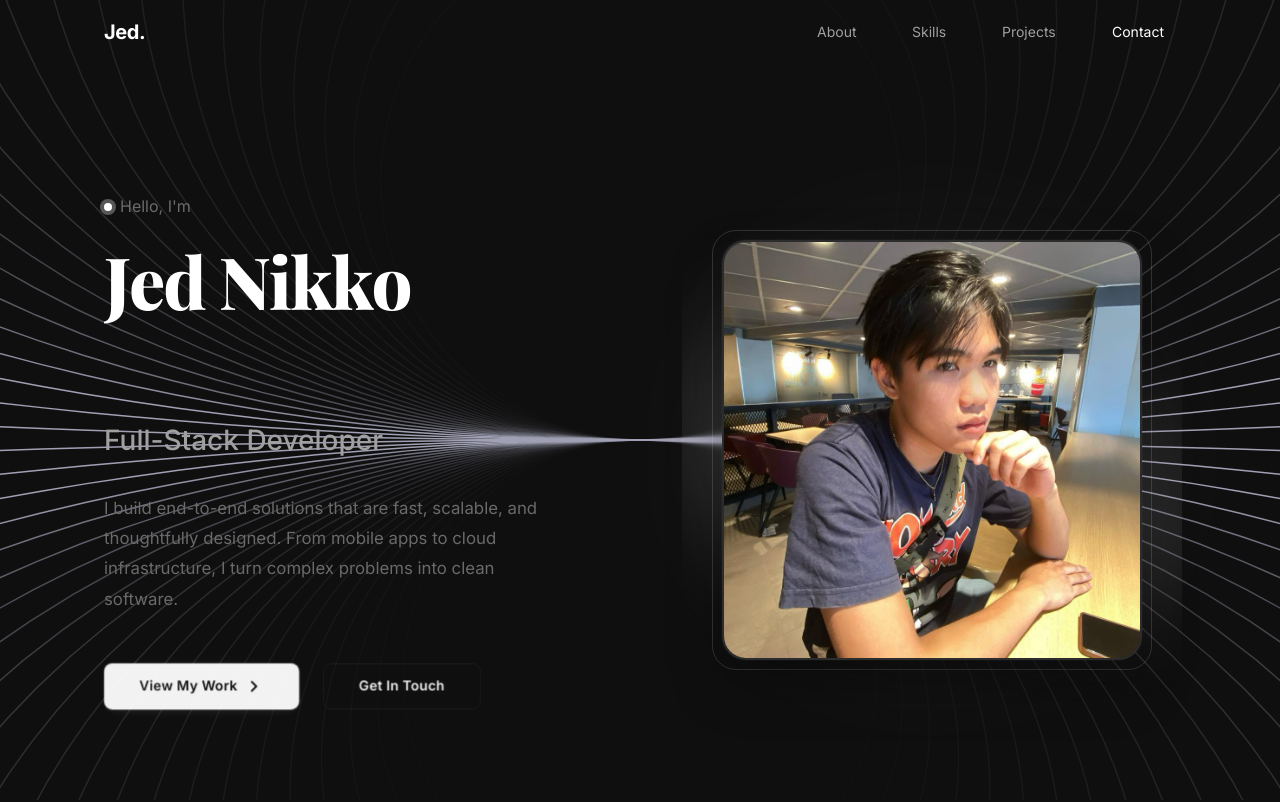
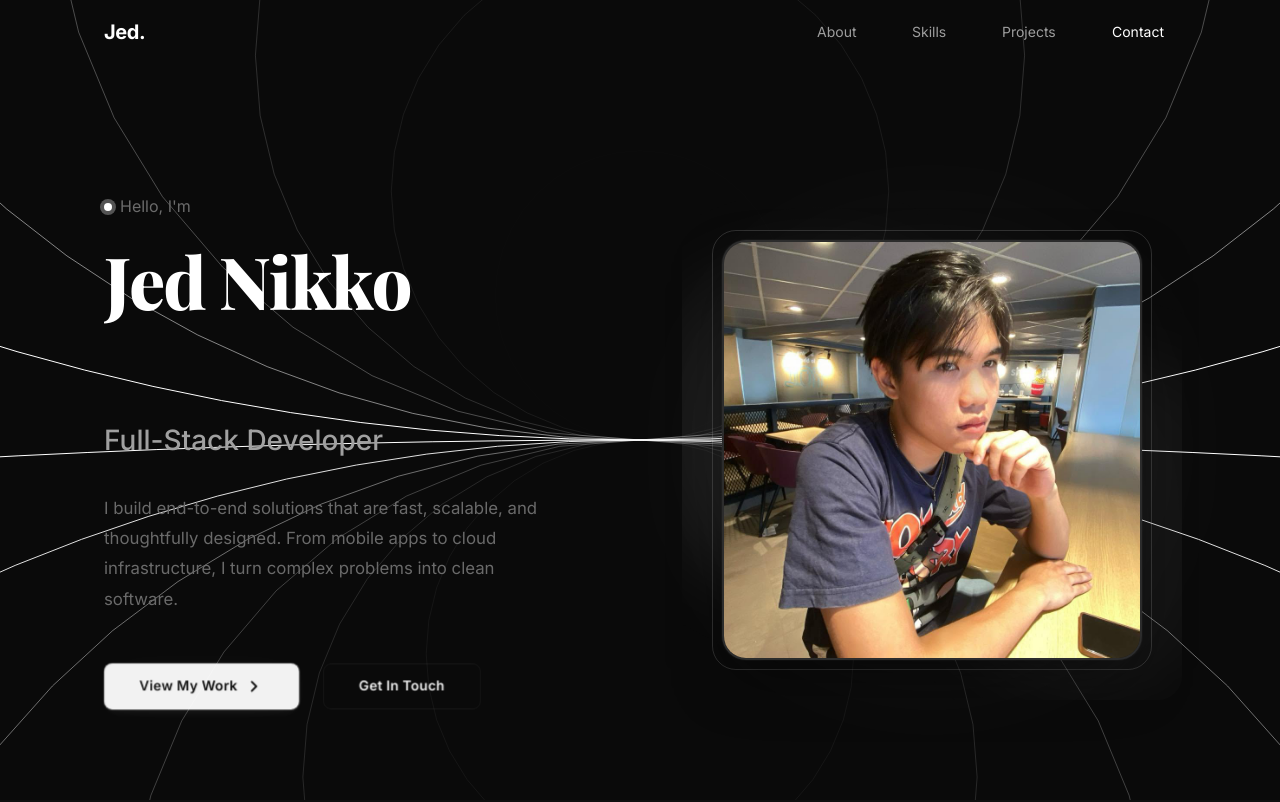
Before and after one commit to jed-bot/Personal-web-, a Next.js app in the folder app/: page / in a window 1280 px wide. Shown: the top 802 px of the page. Built offline with nearby package versions, Linux system fonts and the light colour scheme; a web font is replaced by a local one.

Commit message:
Added the Lowend Device Enhancement

```diff
--- a/app/next.config.ts
+++ b/app/next.config.ts
@@ -8,6 +8,9 @@ const nextConfig: NextConfig = {
   },
   compress: true,
   poweredByHeader: false,
+  experimental: {
+    optimizePackageImports: ['framer-motion', 'lucide-react'],
+  },
 };
 
 export default nextConfig;
--- a/app/src/app/layout.tsx
+++ b/app/src/app/layout.tsx
@@ -6,11 +6,13 @@ import "./globals.css";
 const inter = Inter({
   subsets: ["latin"],
   variable: "--font",
+  display: "swap",
 });
 
 const playfair = Playfair_Display({
   subsets: ["latin"],
   variable: "--font-display",
+  display: "swap",
 });
 
 export const metadata: Metadata = {
--- a/app/src/app/page.tsx
+++ b/app/src/app/page.tsx
@@ -1,16 +1,28 @@
+import dynamic from 'next/dynamic';
 import HeroSection from '@/components/hero/HeroSection';
-import AboutSection from '@/components/about/AboutSection';
-import SkillsSection from '@/components/skills/SkillsSection';
-import CaseStudySection from '@/components/case-study/CaseStudySection';
-import ContactSection from '@/components/contact/ContactSection';
-import FooterSection from '@/components/footer/FooterSection';
-import WaveArcsBackground from '@/components/shared/WaveArcsBackground';
 import NavSection from '@/components/nav/NavSection';
+import Background from '@/components/shared/WaveArcsBackground';
+
+const AboutSection = dynamic(() => import('@/components/about/AboutSection'), {
+  loading: () => <div style={{ minHeight: '100vh' }} />,
+});
+const SkillsSection = dynamic(() => import('@/components/skills/SkillsSection'), {
+  loading: () => <div style={{ minHeight: '50vh' }} />,
+});
+const CaseStudySection = dynamic(() => import('@/components/case-study/CaseStudySection'), {
+  loading: () => <div style={{ minHeight: '50vh' }} />,
+});
+const ContactSection = dynamic(() => import('@/components/contact/ContactSection'), {
+  loading: () => <div style={{ minHeight: '50vh' }} />,
+});
+const FooterSection = dynamic(() => import('@/components/footer/FooterSection'), {
+  loading: () => <div style={{ minHeight: '20vh' }} />,
+});
 
 export default function Home() {
   return (
     <main>
-      <WaveArcsBackground />
+      <Background />
       <NavSection />
       <HeroSection />
       <AboutSection />
--- a/app/src/components/about/AboutSection.tsx
+++ b/app/src/components/about/AboutSection.tsx
@@ -35,14 +35,14 @@ export default function AboutSection() {
               initial="hidden"
               whileInView="visible"
               viewport={{ once: true, margin: '-80px' }}
-            style={{ y: stackY } as any}
+              style={{ y: stackY, willChange: 'transform' } as any}
             >
             {stack.map((s) => (
               <StackGroup key={s.category} group={s} />
             ))}
           </motion.div>
 
-          <motion.div className="about-text" style={{ y: textY } as any}>
+          <motion.div className="about-text" style={{ y: textY, willChange: 'transform' } as any}>
             <motion.span
               className="tag"
               variants={sectionFadeUp}
@@ -94,7 +94,7 @@ export default function AboutSection() {
               initial="hidden"
               whileInView="visible"
               viewport={{ once: true, margin: '-60px' }}
-              style={{ y: statsY, perspective: '800px', transformStyle: 'preserve-3d' } as any}
+              style={{ y: statsY, perspective: '800px', transformStyle: 'preserve-3d', willChange: 'transform' } as any}
             >
               {stats.map((s, i) => (
                 <StatCard key={s.label} stat={s} index={i} />
--- a/app/src/components/hero/HeroPortrait.tsx
+++ b/app/src/components/hero/HeroPortrait.tsx
@@ -18,9 +18,10 @@ const blob1Style: React.CSSProperties = {
   left: '-10%',
   width: '70%',
   height: '70%',
-  filter: 'blur(60px)',
-  opacity: 0.18,
+  background: 'linear-gradient(135deg, rgba(255,255,255,0.12) 0%, rgba(255,255,255,0.04) 100%)',
+  filter: 'blur(40px)',
   animation: 'morphBlob1 8s ease-in-out infinite alternate',
+  willChange: 'transform, border-radius',
 };
 
 const blob2Style: React.CSSProperties = {
@@ -29,9 +30,10 @@ const blob2Style: React.CSSProperties = {
   right: '-15%',
   width: '65%',
   height: '65%',
-  filter: 'blur(50px)',
-  opacity: 0.12,
+  background: 'linear-gradient(225deg, rgba(255,255,255,0.08) 0%, rgba(255,255,255,0.02) 100%)',
+  filter: 'blur(35px)',
   animation: 'morphBlob2 10s ease-in-out infinite alternate',
+  willChange: 'transform, border-radius',
 };
 
 const portraitInnerStyle: React.CSSProperties = {
@@ -56,32 +58,8 @@ export function HeroPortrait() {
       } as React.CSSProperties}
     >
       <div style={blobContainerStyle}>
-        <svg viewBox="0 0 200 200" xmlns="http://www.w3.org/2000/svg" style={blob1Style}>
-          <defs>
-            <linearGradient id="blobGrad1" x1="0%" y1="0%" x2="100%" y2="100%">
-              <stop offset="0%" stopColor="#FFFFFF" />
-              <stop offset="100%" stopColor="#E5E5E5" />
-            </linearGradient>
-          </defs>
-          <path
-            fill="url(#blobGrad1)"
-            d="M44.5,-51.2C56.3,-41.5,63.5,-27.1,66.8,-11.5C70.1,4.1,69.5,21,61.5,33.8C53.5,46.7,38.2,55.5,22.2,60.5C6.2,65.6,-10.5,66.9,-25.8,62.1C-41.1,57.3,-55,46.4,-61.7,32.5C-68.4,18.6,-68,1.7,-63.5,-12.6C-59,-26.9,-50.4,-38.6,-39,-48.3C-27.6,-58,-13.8,-65.7,1.3,-67.4C16.4,-69.1,32.7,-64.8,44.5,-51.2Z"
-            transform="translate(100 100)"
-          />
-        </svg>
-        <svg viewBox="0 0 200 200" xmlns="http://www.w3.org/2000/svg" style={blob2Style}>
-          <defs>
-            <linearGradient id="blobGrad2" x1="0%" y1="0%" x2="100%" y2="100%">
-              <stop offset="0%" stopColor="#E5E5E5" />
-              <stop offset="100%" stopColor="#FFFFFF" />
-            </linearGradient>
-          </defs>
-          <path
-            fill="url(#blobGrad2)"
-            d="M39.9,-47.3C51.5,-36.8,59.5,-23.3,62.3,-8.2C65.1,6.9,62.7,23.6,54.1,36.1C45.5,48.6,30.7,56.9,14.8,61.1C-1.1,65.3,-18.1,65.4,-32.4,59.3C-46.7,53.2,-58.3,40.9,-62.7,26.3C-67.1,11.7,-64.3,-5.2,-57.3,-18.6C-50.3,-32,-39,-41.9,-26.5,-52.1C-14,-62.3,-0.3,-72.8,12.3,-72.1C24.9,-71.4,28.3,-57.8,39.9,-47.3Z"
-            transform="translate(100 100)"
-          />
-        </svg>
+        <div style={blob1Style} />
+        <div style={blob2Style} />
       </div>
 
       <div ref={portraitRef} style={portraitInnerStyle}>
--- a/app/src/components/hero/HeroSection.tsx
+++ b/app/src/components/hero/HeroSection.tsx
@@ -57,7 +57,7 @@ export default function HeroSection() {
       const y = ((e.clientY - rect.top) / rect.height - 0.5) * 2;
       target.x = y * -6;
       target.y = x * 6;
-      startLoop();
+      if (!running) startLoop();
     };
 
     const onLeave = () => {
--- a/app/src/components/shared/WaveArcsBackground.tsx
+++ b/app/src/components/shared/WaveArcsBackground.tsx
@@ -39,6 +39,7 @@ interface CanvasState {
 
 function useCanvasAnimation({
     alpha = false,
+    deferStart = false,
     onSetup,
     onResize,
     onDraw,
@@ -46,6 +47,7 @@ function useCanvasAnimation({
     fps = 30,
 }: {
     alpha?: boolean;
+    deferStart?: boolean;
     onSetup?: (ctx: CanvasRenderingContext2D, state: CanvasState) => void;
     onResize?: (ctx: CanvasRenderingContext2D, state: CanvasState) => void;
     onDraw: (
@@ -102,19 +104,17 @@ function useCanvasAnimation({
         const minFrameInterval = 1000 / fpsRef.current;
 
         const loop = (timestamp: number) => {
-            const elapsed = timestamp - st.lastDrawTime;
-            if (elapsed >= minFrameInterval) {
+            if (timestamp - st.lastDrawTime >= minFrameInterval) {
                 st.lastDrawTime = timestamp;
                 st.frameCount += 1;
                 onDrawRef.current(ctx, st);
             }
-            // Always reschedule — never kill the loop
             st.animationId = requestAnimationFrame(loop);
         };
 
+        let canStart = !deferStart;
         const start = () => {
-            if (!st.isVisible || !st.isPageVisible) return;
-            if (st.animationId) return;
+            if (!canStart || st.animationId || !st.isVisible || !st.isPageVisible) return;
             st.animationId = requestAnimationFrame(loop);
         };
         const stop = () => {
@@ -123,6 +123,22 @@ function useCanvasAnimation({
                 st.animationId = 0;
             }
         };
+
+        let cancelIdle: (() => void) | undefined;
+        if (deferStart) {
+            const startNow = () => {
+                canStart = true;
+                cancelIdle = undefined;
+                start();
+            };
+            if (typeof requestIdleCallback !== "undefined") {
+                const id = requestIdleCallback(startNow);
+                cancelIdle = () => cancelIdleCallback(id);
+            } else {
+                const id = setTimeout(startNow, 200);
+                cancelIdle = () => clearTimeout(id);
+            }
+        }
 
         const onPageVis = () => {
             st.isPageVisible = document.visibilityState === "visible";
@@ -140,7 +156,7 @@ function useCanvasAnimation({
         setup();
         io.observe(container);
         onSetupRef.current?.(ctx, st);
-        start();
+        if (!deferStart) start();
 
         let resizeTimer: ReturnType<typeof setTimeout>;
         const onResizeEv = () => {
@@ -156,17 +172,19 @@ function useCanvasAnimation({
 
         return () => {
             stop();
+            cancelIdle?.();
             clearTimeout(resizeTimer);
             io.disconnect();
             window.removeEventListener("resize", onResizeEv);
             document.removeEventListener("visibilitychange", onPageVis);
         };
-    }, [alpha, resizeDebounce]);
+    }, [alpha, deferStart, resizeDebounce]);
 
     return { containerRef, canvasRef, stateRef };
 }
 
-interface WaveArcsBackgroundProps {
+interface InteractiveHeroCanvasProps {
+    backgroundColor?: string;
     lineColor?: string;
     lineWidth?: number;
     lineCount?: number;
@@ -175,77 +193,62 @@ interface WaveArcsBackgroundProps {
     interactive?: boolean;
 }
 
-export default function WaveArcsBackground({
-    lineColor = "rgba(160, 160, 180, 0.7)",
-    lineWidth = 1.5,
-    lineCount = 68,
+export default function InteractiveHeroCanvas({
+    backgroundColor = "#0A0A0A",
+    lineColor = "rgb(255, 255, 255)",
+    lineWidth = 1,
+    lineCount = 30,
     speed = 3,
-    glow = 10,
+    glow = 15,
     interactive = true,
-}: WaveArcsBackgroundProps) {
-    const isMobileRef = useRef(false);
-    const reducedMotionRef = useRef(false);
+}: InteractiveHeroCanvasProps) {
     const mouseRef = useRef({ y: 0, targetY: 0 });
 
     const { containerRef, canvasRef, stateRef } = useCanvasAnimation({
+        deferStart: true,
         fps: 30,
 
         onSetup: (_ctx, st) => {
-            isMobileRef.current = st.width < 768;
-            reducedMotionRef.current = window.matchMedia(
-                "(prefers-reduced-motion: reduce)"
-            ).matches;
             mouseRef.current.targetY = st.height / 2;
             mouseRef.current.y = st.height / 2;
         },
 
         onDraw: (e, t) => {
-            const isMobile = isMobileRef.current;
-            const reducedMotion = reducedMotionRef.current;
             const { width: r, height: i, frameCount: fc } = t;
             const mouse = mouseRef.current;
 
-            // Paint the background fill every frame so nothing disappears
-            e.fillStyle = "#0F0F0F";
+            mouse.y = mouse.y + (mouse.targetY - mouse.y) * 0.06;
+
+            e.fillStyle = backgroundColor;
             e.fillRect(0, 0, r, i);
 
-            if (!reducedMotion) {
-                mouse.y = mouse.y + (mouse.targetY - mouse.y) * 0.08;
-            }
-
+            const isMobile = r < 768;
+            const isLowEnd = navigator.hardwareConcurrency <= 2;
             const u = 55000 / glow;
             const { r: cr, g: cg, b: cb } = parseRGB(lineColor);
 
             e.save();
-            e.lineWidth = isMobile ? lineWidth * 0.6 : lineWidth;
+            e.lineWidth = lineWidth;
             e.translate(r / 2, i + (isMobile ? 60 : 40));
 
-            const f = interactive && !reducedMotion && !isMobile
-                ? map(mouse.y, 0, i, 1.2, -1.2)
-                : 0;
+            const f = interactive ? map(mouse.y, 0, i, 1.2, -1.2) : 0;
             const m = Math.max(320, Math.min(1440, r));
             const rate = map(m, 320, 1440, 0.002, 5e-4) * (speed / 5);
             const p = fc * rate;
             const h = r / 2;
 
-            // Mobile: fewer lines, desktop: full count
-            const x = isMobile
-                ? Math.round(lineCount * 0.45)
-                : reducedMotion
-                ? Math.round(lineCount * 0.6)
-                : lineCount;
+            // Reduce lines significantly on low-end/mobile
+            let linesToDraw = lineCount;
+            if (isMobile) linesToDraw = Math.round(lineCount * 0.4);
+            else if (isLowEnd) linesToDraw = Math.round(lineCount * 0.5);
 
-            for (let k = 0; k < x; k++) {
-                let ang = map(k, 0, x, 0, Math.PI) + p;
+            for (let k = 0; k < linesToDraw; k++) {
+                let ang = map(k, 0, linesToDraw, 0, Math.PI) + p;
                 ang %= Math.PI;
                 const l = (Math.tan(ang) - f) * i;
                 const a = Math.abs(l) / 2;
                 const yCenter = -i / 2 + l / 2;
-                const bright =
-                    Math.max(
-                        0,
-                        Math.min(255, map(Math.abs(l), 0, u, -20, 255))
-                    ) / 255;
+                const bright = Math.max(0, Math.min(255, map(Math.abs(l), 0, u, -20, 255))) / 255;
                 if (bright <= 0) continue;
 
                 e.strokeStyle = `rgba(${cr}, ${cg}, ${cb}, ${bright})`;
@@ -259,17 +262,18 @@ export default function WaveArcsBackground({
                 }
 
                 const c2 = Math.acos(Math.min(1, (h + 50) / a));
-                const segTotal = Math.max(Math.ceil(a / 160), 120);
+                // Reduce segments significantly for low-end
+                const segTotal = isLowEnd
+                    ? Math.max(Math.ceil(a / 300), 40)
+                    : Math.max(Math.ceil(a / 160), 80);
+
                 const spans: [number, number][] = [
                     [c2, Math.PI - c2],
                     [Math.PI + c2, TWO_PI - c2],
                 ];
                 for (const [start, end] of spans) {
                     const span = end - start;
-                    const n3 = Math.max(
-                        Math.ceil((span / TWO_PI) * segTotal),
-                        30
-                    );
+                    const n3 = Math.max(Math.ceil((span / TWO_PI) * segTotal), isLowEnd ? 20 : 40);
                     const step = span / n3;
                     e.beginPath();
                     for (let s = 0; s <= n3; s++) {
@@ -287,7 +291,7 @@ export default function WaveArcsBackground({
     });
 
     useEffect(() => {
-        if (!interactive || isMobileRef.current) return;
+        if (!interactive) return;
         const container = containerRef.current;
         if (!container) return;
         let rect = container.getBoundingClientRect();
```
Also changed, not shown: app/src/app/globals.css (+21 -1 lines). Lines whose indentation alone changed are shown as unchanged.
